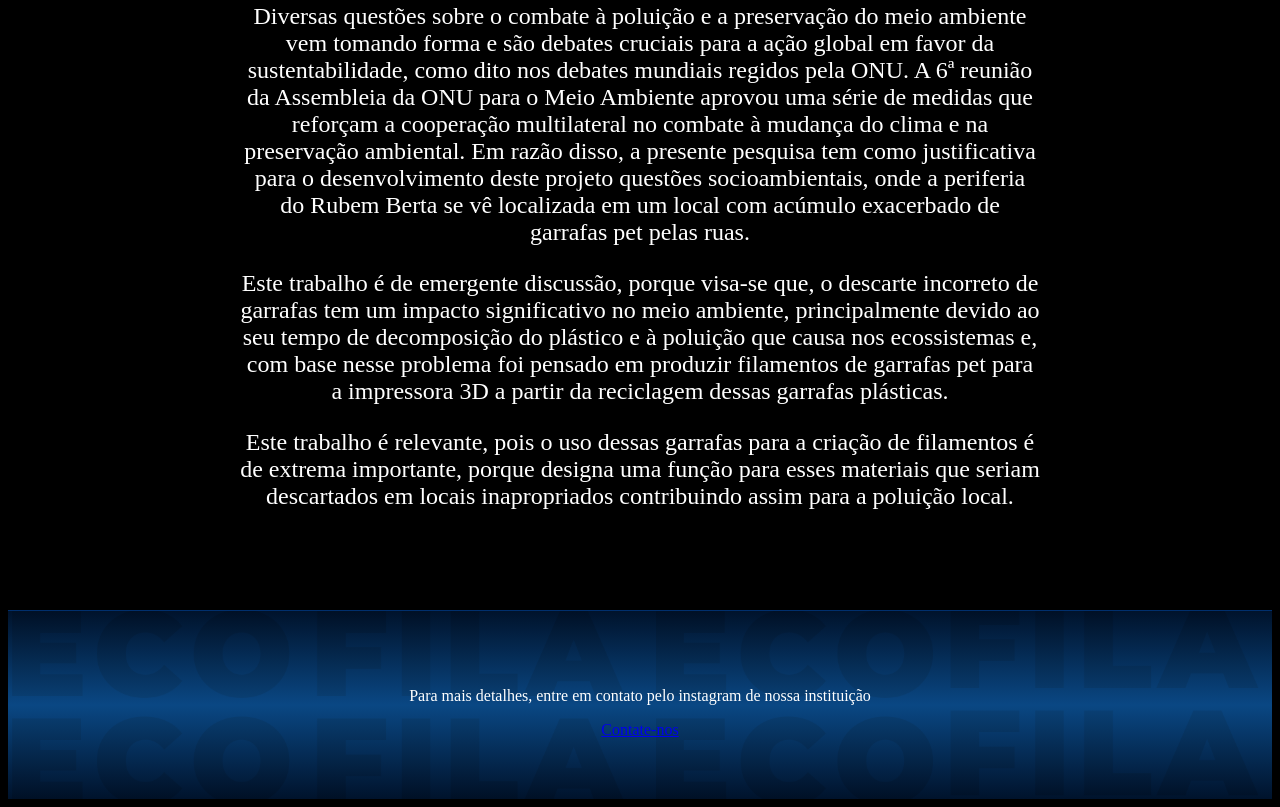
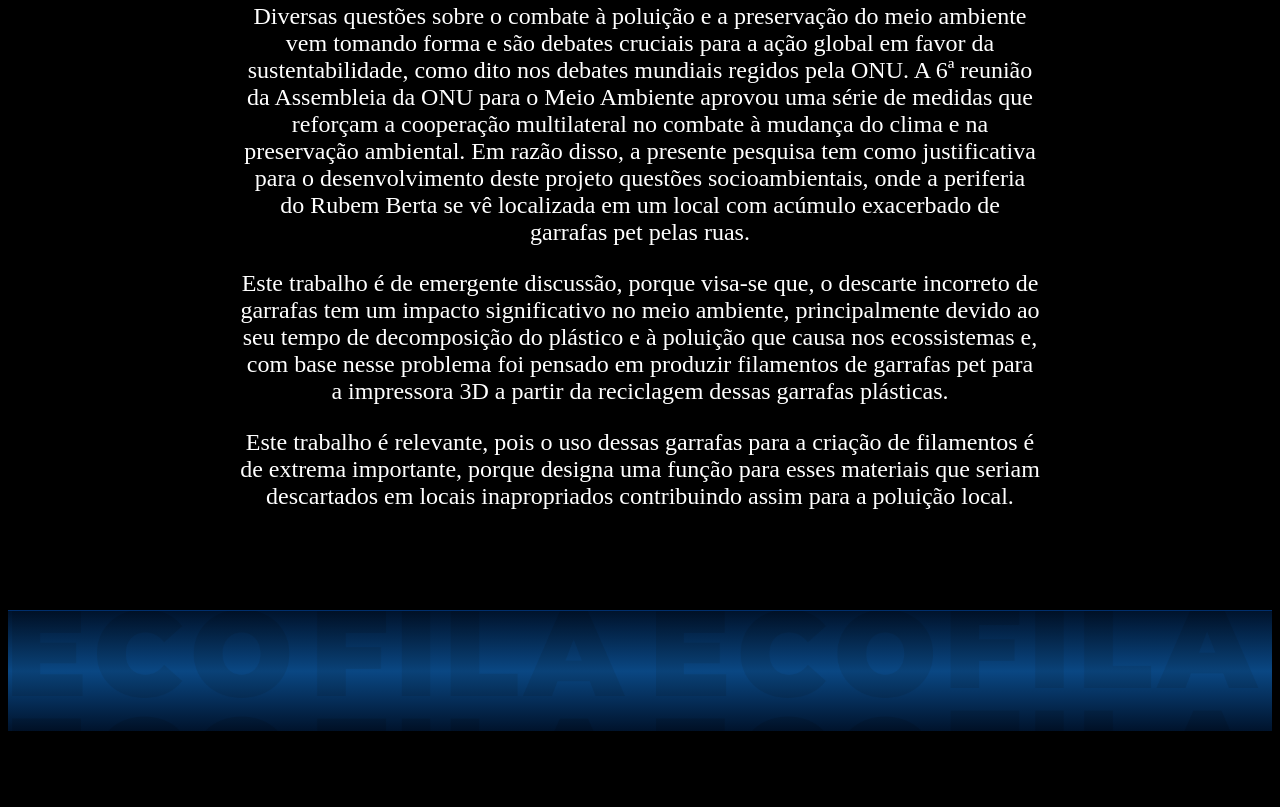
Before and after one commit to Nathali-Herpich/Projeto-Ecofila, a plain HTML site: page index.html in a window 1280 px wide. Shown: the part 3156-3963 px from the top of the page. After the commit the page ends 3895 px from the top, so only its background shows below. Drawn offline with Linux system fonts and the light colour scheme.

Commit message:
Update index.html

```diff
--- a/index.html
+++ b/index.html
@@ -56,10 +56,6 @@ A justificativa para este trabalho deve-se pela realidade da comunidade que conv
 
   </main>
   <footer class="banner2">
-
-    <p> Para mais detalhes, entre em contato pelo instagram de nossa instituição</p>
-    <a  href="#" class="botao" target="_blank">Contate-nos</a>
-
 </footer>
 </body>
 </html>
```
